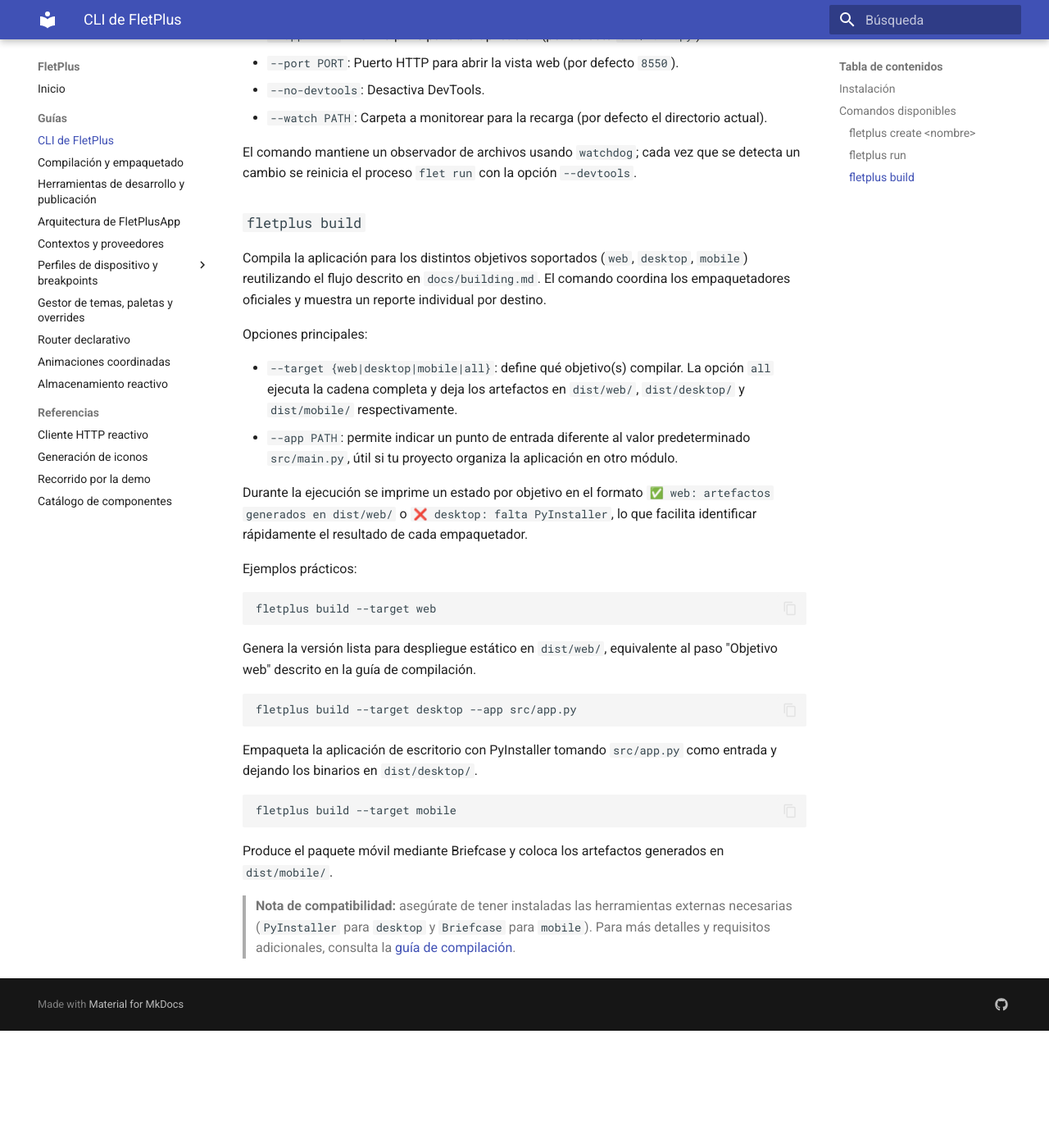
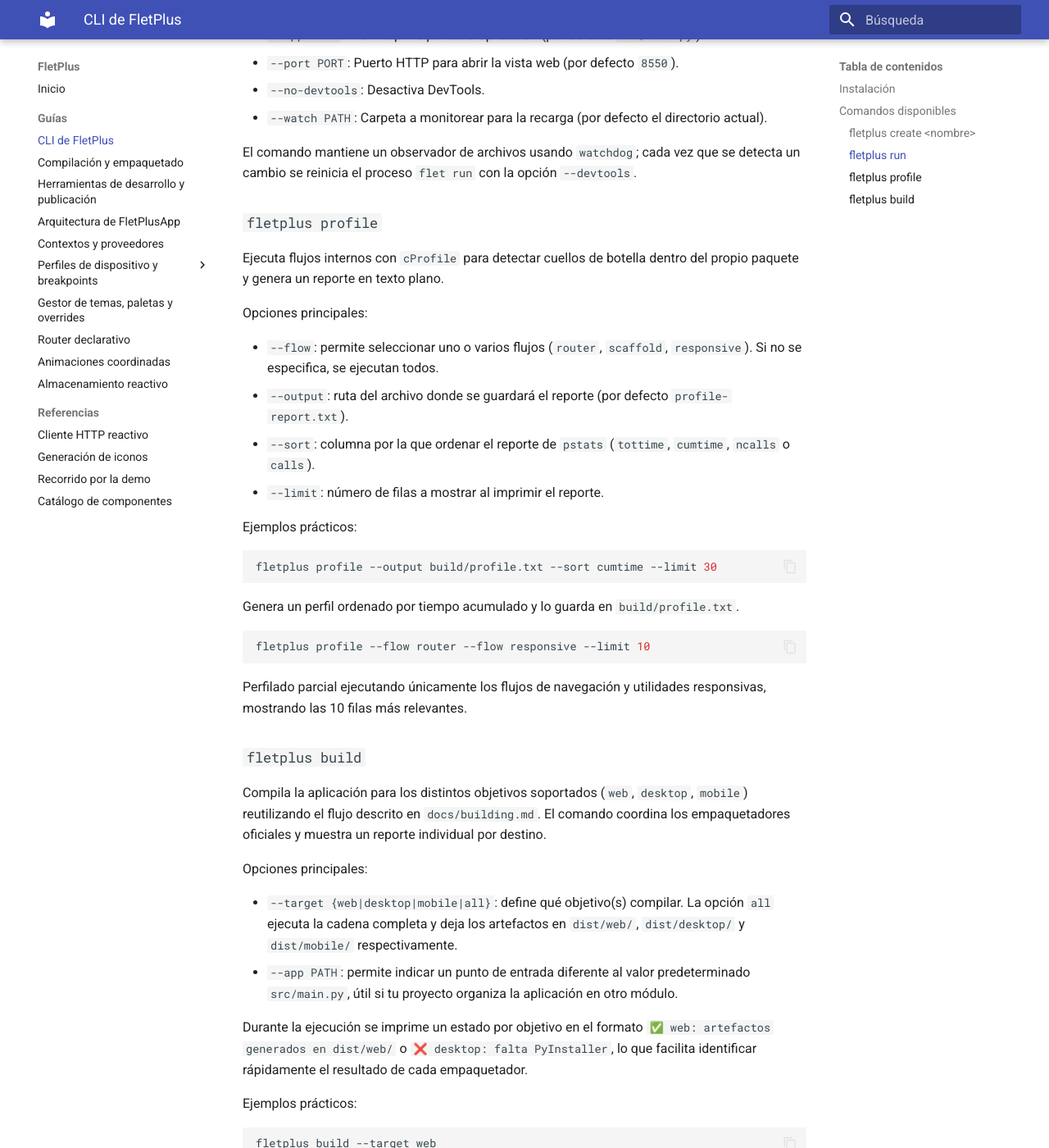
Before and after one commit to Alphonsus411/FletPlus, an MkDocs documentation site: the page built from docs/cli.md, in a window 1280 px wide and 1400 px high, scrolled down 849 px. Shown: the whole window at 82% size. Built offline with MkDocs 1.6.1 and Material for MkDocs 9.7.7, drawn with Linux system fonts in a browser that asks for light colours; before the commit the page ends 2106 px from its top, so only the background shows below that.

Commit message:
Documentar comando fletplus profile

````diff
--- a/docs/cli.md
+++ b/docs/cli.md
@@ -37,6 +37,36 @@
 
 El comando mantiene un observador de archivos usando `watchdog`; cada vez que se
 detecta un cambio se reinicia el proceso `flet run` con la opción `--devtools`.
+
+### `fletplus profile`
+
+Ejecuta flujos internos con `cProfile` para detectar cuellos de botella dentro
+del propio paquete y genera un reporte en texto plano.
+
+Opciones principales:
+
+- `--flow`: permite seleccionar uno o varios flujos (`router`, `scaffold`,
+  `responsive`). Si no se especifica, se ejecutan todos.
+- `--output`: ruta del archivo donde se guardará el reporte (por defecto
+  `profile-report.txt`).
+- `--sort`: columna por la que ordenar el reporte de `pstats` (`tottime`,
+  `cumtime`, `ncalls` o `calls`).
+- `--limit`: número de filas a mostrar al imprimir el reporte.
+
+Ejemplos prácticos:
+
+```bash
+fletplus profile --output build/profile.txt --sort cumtime --limit 30
+```
+
+Genera un perfil ordenado por tiempo acumulado y lo guarda en `build/profile.txt`.
+
+```bash
+fletplus profile --flow router --flow responsive --limit 10
+```
+
+Perfilado parcial ejecutando únicamente los flujos de navegación y utilidades
+responsivas, mostrando las 10 filas más relevantes.
 
 ### `fletplus build`
 
````
